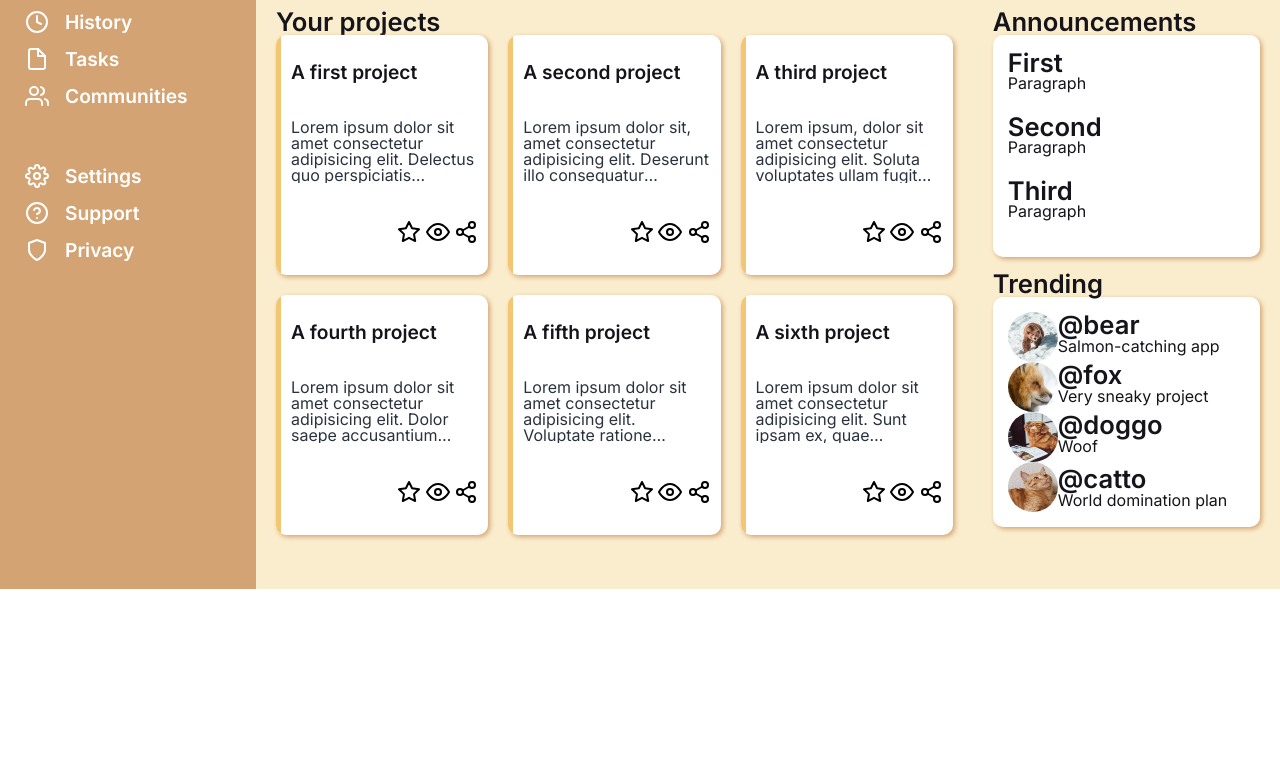
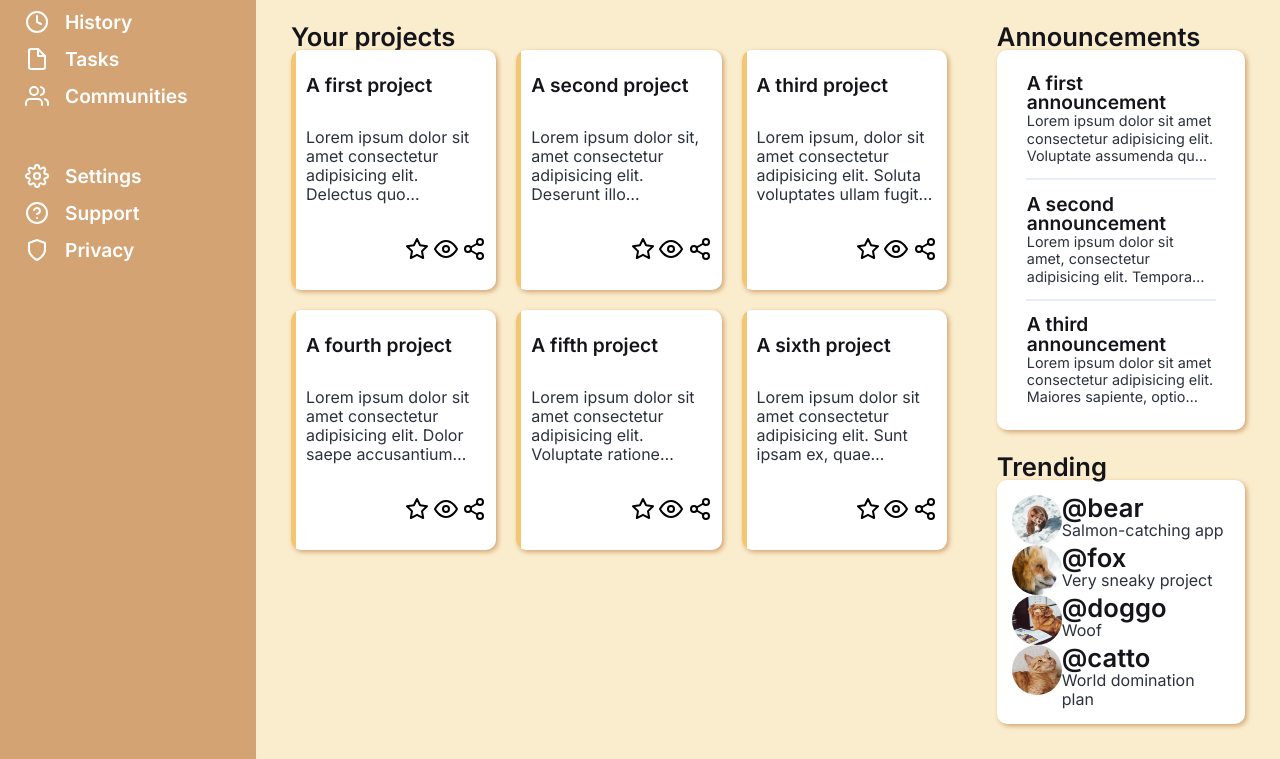
Before and after one commit to tramio/TOP-admin-dashboard, a plain HTML site: page index.html in a window 1280 px wide. Shown: the part 211-970 px from the top of the page. Before the commit the page ends 806 px from the top, so only its background shows below. Drawn offline with Linux system fonts and the light colour scheme.

Commit message:
style announcements

```diff
--- a/index.html
+++ b/index.html
@@ -171,16 +171,18 @@
       <h1>Announcements</h1>
       <div id="announcements-card" class="card">
         <div class="announcement">
-          <h1>First</h1>
-          <p>Paragraph</p>
+          <h2>A first announcement</h2>
+          <p>Lorem ipsum dolor sit amet consectetur adipisicing elit. Voluptate assumenda quae animi, aspernatur, impedit labore non voluptatem saepe blanditiis laudantium, suscipit accusantium facere in voluptatum. Tenetur voluptates porro quaerat doloremque?</p>
         </div>
+        <hr>
         <div class="announcement">
-          <h1>Second</h1>
-          <p>Paragraph</p>
+          <h2>A second announcement</h2>
+          <p>Lorem ipsum dolor sit amet, consectetur adipisicing elit. Tempora dolore aut quisquam inventore. Placeat vero doloribus ratione aperiam, nesciunt tenetur eveniet hic rem fugit aliquam assumenda atque? At, praesentium alias.</p>
         </div>
+        <hr>
         <div class="announcement">
-          <h1>Third</h1>
-          <p>Paragraph</p>
+          <h2>A third announcement</h2>
+          <p>Lorem ipsum dolor sit amet consectetur adipisicing elit. Maiores sapiente, optio voluptas error iste eos pariatur autem placeat, vero non et ipsa quia similique nostrum aut provident, corrupti corporis ducimus.</p>
         </div>
       </div>
     </div>
--- a/style.css
+++ b/style.css
@@ -1,6 +1,7 @@
 @import url('https://fonts.googleapis.com/css2?family=Inter:wght@300;400;600&display=swap');
 
 :root{
+  --gutter-larger: 30px;
   --gutter-large: 25px;
   --gutter-main: 20px;
   --gutter-small: 15px;
@@ -13,6 +14,7 @@
   --color-6: #f3c673;
   --color-text: rgb(21,20,26);
   --color-text-2: rgb(44, 50, 61);
+  --color-text-3: rgb(232, 236, 247);
 }
 
 body {
@@ -23,6 +25,9 @@ body {
   font-family: "Inter", sans-serif;
   font-size: 16px;
   color: var(--color-text);
+}
+p {
+  line-height: 1.2em;
 }
 nav {
   padding: var(--gutter-main);
@@ -55,6 +60,8 @@ header {
   background: var(--color-1);
 }
 main {
+  padding: var(--gutter-small);
+  gap: var(--gutter-tiny);
   display:grid;
   grid-template: auto auto / 70% 1fr;
   grid-area: 2/2/3/3;
@@ -125,7 +132,6 @@ main > div {
   border-radius: 10px;
   background:var(--color-1);
   overflow: hidden;
-
 }
 #projects .card{
   display:grid;
@@ -140,8 +146,11 @@ main > div {
 #announcements-card{
   height:100%;
   padding:15px;
-  display:grid;
-  grid-template-rows: repeat(1fr 1px 1fr max-content 1fr);
+  display:flex;
+  flex-flow: column;
+  justify-content: space-evenly;
+  align-items: center;
+  padding: var(--gutter-main) var(--gutter-larger);
   box-sizing: border-box;
 }
 .trending-user{
@@ -213,7 +222,7 @@ button {
   box-shadow: 2px 2px 5px var(--color-2);
 }
 
-.project-content p {
+.card p {
   overflow: hidden;
   display: -webkit-box;
   -webkit-line-clamp: 4;
@@ -231,3 +240,14 @@ button {
 .project-actions {
   align-self: flex-end;
 }
+
+#announcements-card p {
+  font-size: 0.9rem;
+  -webkit-line-clamp: 3;
+}
+
+hr {
+  width: 100%;
+  margin: var(--gutter-tiny);
+  border: 0.5px solid var(--color-text-3);
+}
```
